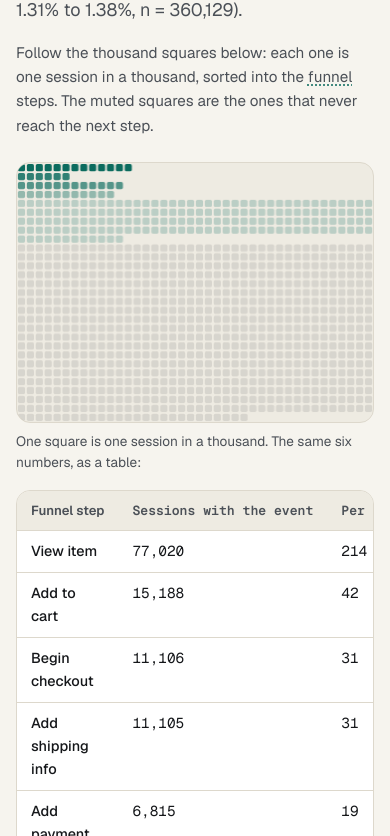
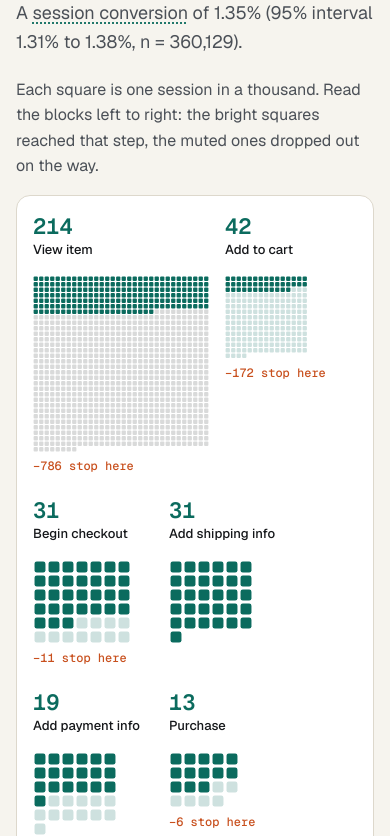
Before and after one commit to Ghostboy789/buyer-analytics, a plain HTML site: page site/index.html in a window 390 px wide. Shown: the part 272-1108 px from the top of the page. Drawn offline with Linux system fonts and the light colour scheme.

Commit message:
Site polish: funnel-step hero blocks, clearer charts, phone layouts

```diff
--- a/site/css/style.css
+++ b/site/css/style.css
@@ -567,7 +567,15 @@ main {
 
 .chart-wrap {
   margin: 0;
-  overflow: hidden;
+  overflow-x: auto;
+  overflow-y: hidden;
+}
+
+@media (max-width: 700px) {
+  /* Keep chart text readable: the chart scrolls inside its card instead of shrinking. */
+  .chart-wrap > svg {
+    min-width: 560px;
+  }
 }
 
 .chart-wrap svg {
@@ -596,59 +604,85 @@ main {
 
 .hero {
   display: grid;
-  grid-template-columns: minmax(0, 1fr) minmax(0, 1fr);
-  gap: var(--space-5);
-  align-items: center;
+  grid-template-columns: minmax(0, 1.15fr) minmax(0, 1fr);
+  gap: var(--space-4) var(--space-6);
+  align-items: end;
   margin: 0 0 var(--space-7);
+  padding-top: var(--space-4);
 }
 
 .hero-copy {
-  max-width: 34rem;
+  display: contents;
+}
+
+.hero-copy > .eyebrow,
+.hero-copy > .hero-headline {
+  grid-column: 1;
+}
+
+.hero-copy > .eyebrow {
+  grid-row: 1;
+  margin: 0;
 }
 
 .hero-headline {
+  grid-row: 2;
   font-size: var(--step-5);
   font-weight: 600;
   line-height: 1.03;
   letter-spacing: -0.03em;
-  margin: var(--space-2) 0 var(--space-3);
+  margin: 0;
   text-wrap: balance;
 }
 
+.hero-sub,
+.hero-look {
+  grid-column: 2;
+}
+
+.hero-sub {
+  grid-row: 1 / span 2;
+  align-self: end;
+  font-size: var(--step-1);
+  color: var(--ink-2);
+  margin: 0 0 var(--space-1);
+}
+
+.hero-look {
+  grid-row: 3;
+  grid-column: 1 / -1;
+  max-width: 44rem;
+  font-size: 1rem;
+  color: var(--ink-2);
+  margin: 0;
+}
+
 .hero-num {
   color: var(--accent);
   font-variant-numeric: tabular-nums;
 }
 
-.hero-sub {
-  font-size: var(--step-1);
-  color: var(--ink-2);
-  margin: 0 0 var(--space-3);
-}
-
-.hero-look {
-  font-size: 0.95rem;
-  color: var(--ink-2);
-  margin: 0;
+.nowrap {
+  white-space: nowrap;
 }
 
 .hero-visual {
+  grid-column: 1 / -1;
   min-width: 0;
+  margin: 0;
+  padding: var(--space-4);
 }
 
 .hero-canvas {
   display: block;
   width: 100%;
-  height: auto;
-  border-radius: var(--radius);
-  background: var(--surface-2);
-  border: 1px solid var(--border);
 }
 
 .hero-caption {
-  margin: var(--space-2) 0 var(--space-3);
-  font-size: 0.85rem;
-  color: var(--ink-2);
+  margin: var(--space-3) 0 0;
+  font-family: var(--font-mono);
+  font-size: var(--step--1);
+  color: var(--ink-3);
 }
 
 /* Glossary -------------------------------------------------------------- */
@@ -703,7 +737,7 @@ main {
 .kpi-grid {
   display: grid;
   grid-template-columns: repeat(auto-fit, minmax(min(100%, 168px), 1fr));
-  gap: var(--space-2);
+  gap: var(--space-3);
 }
 
 .kpi {
@@ -903,7 +937,7 @@ td.num,
 }
 
 td.num {
-  white-space: nowrap;
+  min-width: 5.5rem;
 }
 
 .data-toggle {
@@ -1200,8 +1234,34 @@ td.num {
 
 .bento {
   display: grid;
-  grid-template-columns: repeat(auto-fit, minmax(min(100%, 250px), 1fr));
+  grid-template-columns: repeat(6, minmax(0, 1fr));
   gap: var(--space-3);
+}
+
+.bento > * {
+  grid-column: span 2;
+}
+
+.bento > :nth-child(n + 4) {
+  grid-column: span 3;
+}
+
+@media (max-width: 900px) {
+  .bento > *,
+  .bento > :nth-child(n + 4) {
+    grid-column: span 3;
+  }
+
+  .bento > :last-child:nth-child(odd) {
+    grid-column: 1 / -1;
+  }
+}
+
+@media (max-width: 560px) {
+  .bento > *,
+  .bento > :nth-child(n + 4) {
+    grid-column: 1 / -1;
+  }
 }
 
 .bento-card {
@@ -1506,11 +1566,20 @@ td.num {
 @media (max-width: 900px) {
   .hero {
     grid-template-columns: minmax(0, 1fr);
-    gap: var(--space-4);
-  }
-
-  .hero-copy {
-    max-width: none;
+    gap: var(--space-3);
+  }
+
+  .hero-copy > .eyebrow,
+  .hero-copy > .hero-headline,
+  .hero-sub,
+  .hero-look {
+    grid-column: 1;
+    grid-row: auto;
+  }
+
+  .hero-visual {
+    grid-column: 1;
+    padding: var(--space-3);
   }
 }
 
@@ -1596,3 +1665,71 @@ main#content {
   margin-inline: auto;
   padding-inline: clamp(16px, 4vw, 32px);
 }
+
+/* Lab: sit in the shared column, collapse empty result slots. */
+.wrap > main#content {
+  padding-inline: 0;
+  padding-top: 0;
+}
+
+.result:empty,
+.chart-box:empty {
+  display: none;
+}
+
+.status:empty {
+  min-height: 0;
+  margin: 0;
+}
+
+/* The peeking trap: three large figures, the inflated one in the loss colour. */
+#peeking .bigstat {
+  padding: var(--space-5) var(--space-4) var(--space-4);
+}
+
+#peeking .bigstat-value {
+  font-size: clamp(2.5rem, 1.5rem + 4vw, 4rem);
+  line-height: 1;
+}
+
+#peeking .bigstat:nth-child(2) {
+  border-color: var(--lost);
+  background: var(--lost-tint);
+}
+
+#peeking .bigstat:nth-child(2) .bigstat-value {
+  color: var(--lost);
+}
+
+.wrap > .page-head {
+  padding-top: calc(var(--space-6) * 2);
+}
+
+.result .big {
+  color: var(--accent);
+  font-size: clamp(2rem, 1.4rem + 2.4vw, 3rem);
+  line-height: 1.05;
+}
+
+@media (min-width: 901px) {
+  .kpi-grid {
+    grid-template-columns: repeat(5, minmax(0, 1fr));
+  }
+}
+
+@media (max-width: 700px) {
+  .card {
+    padding: var(--space-3);
+  }
+}
+
+.kv dd {
+  white-space: nowrap;
+  font-size: 0.9rem;
+}
+
+@media (max-width: 420px) {
+  .kv dd {
+    white-space: normal;
+  }
+}
--- a/site/js/hero.js
+++ b/site/js/hero.js
@@ -1,61 +1,47 @@
-/* "Follow the thousand": a Canvas2D field of 1,000 squares.
+/* "Follow the thousand": a Canvas2D picture of the funnel as six blocks.
  *
- * One square is one session in a thousand. The squares are sorted by how far
- * each session got: a wide dim field of the sessions that never viewed an item,
- * then six small blocks, one per funnel step, ending with the sessions that
- * buy. Every number is read from the canvas data-* attributes, which the page
- * renderer fills from the JSON at runtime.
+ * One square is one session in a thousand. Block i holds the sessions that
+ * reached the step before it (block 0 holds all thousand); the bright squares
+ * went on to reach block i's step, the muted ones stayed behind. The survivors
+ * of each block travel on into the next. Every number is read from the canvas
+ * data-* attributes, which the page renderer fills from the JSON at runtime.
  *
- * The module is browser-only. It runs the sort once when the canvas scrolls
- * into view and draws the finished picture straight away when the reader asks
- * for reduced motion.
+ * Browser-only. Runs once when the canvas scrolls into view; reduced motion
+ * draws the finished picture straight away.
  */
 (function (global) {
   "use strict";
 
-  var COLS = 40;
-  var START_ROWS = 25; /* 40 x 25 = 1,000 */
-  var DURATION = 1900;
-  /* Draw order: most advanced first, so purchasers sit top-left. */
-  var ORDER = [5, 4, 3, 2, 1, 0, -1];
-  /* Stagger, as a share of DURATION, keyed by group (-1 is "never viewed"). */
-  var DELAY = { "-1": 0, 0: 0.06, 1: 0.12, 2: 0.16, 3: 0.2, 4: 0.26, 5: 0.34 };
-  /* Alpha ramp from a faint view to a solid purchase. */
-  var ALPHA = { 0: 0.22, 1: 0.4, 2: 0.54, 3: 0.68, 4: 0.84, 5: 1 };
+  var DURATION = 2400;
+  var GAP = 16;
+  var LABEL_H = 64;
 
-  function clamp(value, lo, hi) {
-    return Math.max(lo, Math.min(hi, value));
+  function clamp(v, lo, hi) {
+    return Math.max(lo, Math.min(hi, v));
   }
 
-  function easeOutCubic(t) {
+  function ease(t) {
     return 1 - Math.pow(1 - t, 3);
   }
 
-  function cssVar(name) {
+  function cssVar(name, fallback) {
     try {
-      return getComputedStyle(document.documentElement).getPropertyValue(name).trim();
+      var v = getComputedStyle(document.documentElement).getPropertyValue(name).trim();
+      return v || fallback;
     } catch (err) {
-      return "";
+      return fallback;
     }
   }
 
   function hexToRgb(hex) {
-    var value = String(hex || "").trim();
-    if (value.charAt(0) === "#") {
-      value = value.slice(1);
+    var v = String(hex || "").trim().replace("#", "");
+    if (v.length === 3) {
+      v = v.replace(/(.)/g, "$1$1");
     }
-    if (value.length === 3) {
-      value = value
-        .split("")
-        .map(function (c) {
-          return c + c;
-        })
-        .join("");
-    }
-    if (!/^[0-9a-fA-F]{6}$/.test(value)) {
+    if (!/^[0-9a-fA-F]{6}$/.test(v)) {
       return null;
     }
-    var n = parseInt(value, 16);
+    var n = parseInt(v, 16);
     return { r: (n >> 16) & 255, g: (n >> 8) & 255, b: n & 255 };
   }
 
@@ -63,39 +49,38 @@
     return "rgba(" + c.r + "," + c.g + "," + c.b + "," + a + ")";
   }
 
-  function mix(a, b, t) {
-    return {
-      r: Math.round(a.r + (b.r - a.r) * t),
-      g: Math.round(a.g + (b.g - a.g) * t),
-      b: Math.round(a.b + (b.b - a.b) * t),
-      a: a.a + (b.a - a.a) * t
-    };
+  function lerp(a, b, t) {
+    return a + (b - a) * t;
   }
 
-  /* The disjoint per-1000 counts for the six steps plus "never viewed". */
-  function groupsFor(sessions, openRaw) {
-    var cum = openRaw.map(function (value) {
-      return Math.round((value / sessions) * 1000);
+  /* Cumulative per-1000 counts, forced to be non-increasing. */
+  function cumulative(sessions, openRaw) {
+    var cum = openRaw.map(function (v) {
+      return Math.round((v / sessions) * 1000);
     });
     for (var i = 1; i < cum.length; i += 1) {
-      if (cum[i] > cum[i - 1]) {
-        cum[i] = cum[i - 1];
+      cum[i] = Math.min(cum[i], cum[i - 1]);
     }
-      cum[i] = Math.max(0, cum[i]);
+    return cum;
   }
-    var counts = [];
-    for (i = 0; i < 6; i += 1) {
-      var next = i < 5 ? cum[i + 1] : 0;
-      counts.push(Math.max(0, cum[i] - next));
+
+  function wrap(ctx, text, maxW) {
+    var words = String(text).split(" ");
+    var lines = [];
+    var line = "";
+    words.forEach(function (w) {
+      var test = line ? line + " " + w : w;
+      if (line && ctx.measureText(test).width > maxW) {
+        lines.push(line);
+        line = w;
+      } else {
+        line = test;
       }
-    var seen = counts.reduce(function (sum, value) {
-      return sum + value;
-    }, 0);
-    var never = clamp(1000 - seen, 0, 1000);
-    if (seen + never !== 1000) {
-      never += 1000 - (seen + never);
+    });
+    if (line) {
+      lines.push(line);
     }
-    return { counts: counts, never: never };
+    return lines;
   }
 
   function mount(canvas) {
@@ -106,155 +91,177 @@
     if (!ctx) {
       return;
     }
-
     var sessions = parseInt(canvas.getAttribute("data-sessions"), 10);
     var openRaw = String(canvas.getAttribute("data-open") || "")
       .split(",")
-      .map(function (value) {
-        return parseInt(value, 10);
+      .map(function (v) {
+        return parseInt(v, 10);
       });
-    if (
-      !(sessions > 0) ||
-      openRaw.length !== 6 ||
-      openRaw.some(function (value) {
-        return !isFinite(value) || value < 0;
-      })
-    ) {
+    var names = String(canvas.getAttribute("data-steps") || "").split("|");
+    if (!(sessions > 0) || openRaw.length !== 6 || openRaw.some(function (v) { return !isFinite(v) || v < 0; })) {
       return;
     }
+    var cum = cumulative(sessions, openRaw);
+    /* Block i holds the sessions that reached step i-1 (all 1,000 for block 0). */
+    var totals = cum.map(function (_, i) {
+      return i === 0 ? 1000 : cum[i - 1];
+    });
+    var widths = totals.map(function (n) {
+      return Math.max(3, Math.ceil(Math.sqrt(n)));
+    });
+    var reduced = global.matchMedia && global.matchMedia("(prefers-reduced-motion: reduce)").matches;
 
-    var accent = hexToRgb(cssVar("--accent")) || { r: 11, g: 107, b: 94 };
-    var ink = hexToRgb(cssVar("--ink")) || { r: 21, g: 23, b: 26 };
-    var reduced =
-      global.matchMedia &&
-      global.matchMedia("(prefers-reduced-motion: reduce)").matches;
+    var colours = {};
+    function readColours() {
+      colours.accent = hexToRgb(cssVar("--accent", "#0b6b5e")) || { r: 11, g: 107, b: 94 };
+      colours.ink = hexToRgb(cssVar("--ink", "#15171a")) || { r: 21, g: 23, b: 26 };
+      colours.ink2 = hexToRgb(cssVar("--ink-2", "#4b5057")) || colours.ink;
+      colours.lost = hexToRgb(cssVar("--lost", "#c8501e")) || { r: 200, g: 80, b: 30 };
+      colours.font = cssVar("--font-mono", "monospace");
+      colours.text = cssVar("--font-text", "sans-serif");
+    }
+    readColours();
 
-    var groups = groupsFor(sessions, openRaw);
-
-    /* Build the squares in draw order and lay out the finished picture. */
-    var squares = [];
-    ORDER.forEach(function (group) {
-      var count = group === -1 ? groups.never : groups.counts[group];
-      for (var c = 0; c < count; c += 1) {
-        var target =
-          group === -1
-            ? { r: ink.r, g: ink.g, b: ink.b, a: 0.1 }
-            : { r: accent.r, g: accent.g, b: accent.b, a: ALPHA[group] };
-        squares.push({
-          group: group,
-          delay: DELAY[String(group)] || 0,
-          start: { r: ink.r, g: ink.g, b: ink.b, a: 0.06 },
-          target: target
-        });
-      }
-    });
-
-    var byGroup = {};
-    ORDER.forEach(function (group) {
-      byGroup[group] = [];
-    });
-    squares.forEach(function (square) {
-      byGroup[square.group].push(square);
-    });
-
-    var row = 0;
-    var col = 0;
-    ORDER.forEach(function (group) {
-      var list = byGroup[group];
-      if (!list.length) {
-        return;
-      }
-      if (col !== 0) {
-        row += 1;
-        col = 0;
-      }
-      list.forEach(function (square) {
-        square.fcol = col;
-        square.frow = row;
-        col += 1;
-        if (col >= COLS) {
-          col = 0;
-          row += 1;
-        }
-      });
-    });
-    var rows = row + (col > 0 ? 1 : 0);
-    var maxRows = Math.max(rows, START_ROWS);
-    squares.forEach(function (square, index) {
-      square.scol = index % COLS;
-      square.srow = Math.floor(index / COLS);
-    });
-
-    var width = 0;
-    var height = 0;
+    var L = null; /* layout */
     var frame = null;
     var started = false;
+    var progress = 0;
 
-    function measure() {
+    function layout() {
       var rect = canvas.getBoundingClientRect();
-      var cssWidth = Math.round(rect.width) || canvas.clientWidth || 640;
-      var cssHeight = Math.round((cssWidth * maxRows) / COLS);
-      width = cssWidth;
-      height = Math.max(120, cssHeight);
+      var W = Math.round(rect.width) || canvas.clientWidth || 640;
+      var rows = W >= 640 ? [[0, 1, 2, 3, 4, 5]] : [[0, 1], [2, 3], [4, 5]];
+      var slotMin = W >= 640 ? 96 : 120;
+      var pos = [];
+      var y = 0;
+      rows.forEach(function (row) {
+        /* Largest cell size at which this row fits. */
+        var cell;
+        for (cell = 14; cell > 3; cell -= 0.5) {
+          var sum = 0;
+          row.forEach(function (i) {
+            sum += Math.max(widths[i] * cell, slotMin);
+          });
+          if (sum + GAP * (row.length - 1) <= W) {
+            break;
+          }
+        }
+        var x = 0;
+        var tallest = 0;
+        row.forEach(function (i) {
+          var h = Math.ceil(totals[i] / widths[i]);
+          pos[i] = { x: x, y: y, w: widths[i], h: h, cell: cell, slot: Math.max(widths[i] * cell, slotMin) };
+          x += pos[i].slot + GAP;
+          tallest = Math.max(tallest, h * cell);
+        });
+        y += LABEL_H + tallest + (rows.length > 1 ? 44 : 24);
+      });
+      L = { W: W, H: Math.ceil(y), pos: pos };
       var dpr = Math.min(global.devicePixelRatio || 1, 2);
-      canvas.width = Math.round(width * dpr);
-      canvas.height = Math.round(height * dpr);
+      canvas.width = Math.round(L.W * dpr);
+      canvas.height = Math.round(L.H * dpr);
+      canvas.style.height = L.H + "px";
       ctx.setTransform(dpr, 0, 0, dpr, 0, 0);
     }
 
-    function draw(progress) {
-      ctx.clearRect(0, 0, width, height);
-      var cell = Math.min(width / COLS, height / maxRows);
-      var size = cell * 0.8;
-      var radius = Math.max(1, cell * 0.18);
-      var gridW = COLS * cell;
-      var gridH = rows * cell;
-      var startH = START_ROWS * cell;
-      var offX = (width - gridW) / 2;
-      var offY = (height - gridH) / 2;
-      var startOffY = (height - startH) / 2;
+    function square(i, k) {
+      var p = L.pos[i];
+      return {
+        x: p.x + (k % p.w) * p.cell,
+        y: p.y + LABEL_H + Math.floor(k / p.w) * p.cell
+      };
+    }
 
-      for (var i = 0; i < squares.length; i += 1) {
-        var square = squares[i];
-        var span = 1 - square.delay;
-        var local = span > 0 ? clamp((progress - square.delay) / span, 0, 1) : 1;
-        var t = easeOutCubic(local);
-        var sx = offX + square.scol * cell + (cell - size) / 2;
-        var sy = startOffY + square.srow * cell + (cell - size) / 2;
-        var fx = offX + square.fcol * cell + (cell - size) / 2;
-        var fy = offY + square.frow * cell + (cell - size) / 2;
-        var x = sx + (fx - sx) * t;
-        var y = sy + (fy - sy) * t;
-        var colour = mix(square.start, square.target, t);
-        ctx.fillStyle = rgba(colour, colour.a);
+    function box(x, y, size, radius) {
+      if (typeof ctx.roundRect === "function") {
         ctx.beginPath();
-        if (typeof ctx.roundRect === "function") {
         ctx.roundRect(x, y, size, size, radius);
       } else {
+        ctx.beginPath();
         ctx.rect(x, y, size, size);
       }
       ctx.fill();
     }
+
+    function draw(t) {
+      ctx.clearRect(0, 0, L.W, L.H);
+      var muted = rgba(colours.ink, 0.16);
+      var bright = rgba(colours.accent, 1);
+
+      for (var i = 0; i < 6; i += 1) {
+        var start = i * 0.12;
+        var local = clamp((t - start) / 0.4, 0, 1);
+        var e = ease(local);
+        var p = L.pos[i];
+        var size = p.cell * 0.78;
+        var inset = (p.cell - size) / 2;
+        var radius = Math.max(1, p.cell * 0.16);
+
+        /* Block 0 appears at once; its bright squares light up as stage 0 runs. */
+        for (var k = 0; k < totals[i]; k += 1) {
+          var to = square(i, k);
+          var x = to.x + inset;
+          var y = to.y + inset;
+          var survives = k < cum[i];
+          if (i === 0) {
+            ctx.fillStyle = survives && e > 0 ? bright : muted;
+            if (survives && e > 0 && e < 1) {
+              ctx.fillStyle = rgba(colours.accent, lerp(0.16, 1, e));
+            }
+          } else {
+            if (local <= 0) {
+              continue;
+            }
+            var from = square(i - 1, k);
+            x = lerp(from.x, to.x, e) + inset;
+            y = lerp(from.y, to.y, e) + inset;
+            /* Those that stop here fade to muted as they land. */
+            var settle = survives ? 1 : clamp((e - 0.55) / 0.45, 0, 1);
+            ctx.fillStyle = survives ? bright : rgba(colours.accent, lerp(1, 0.2, settle));
+            if (!survives && settle >= 1) {
+              ctx.fillStyle = muted;
+            }
+          }
+          box(x, y, size, radius);
         }
 
-    function render(progress) {
-      measure();
-      draw(progress);
+        /* Labels: count per 1,000, then the step name. */
+        var labelOn = i === 0 || local > 0;
+        ctx.globalAlpha = labelOn ? 1 : 0;
+        ctx.textBaseline = "alphabetic";
+        ctx.fillStyle = rgba(colours.accent, 1);
+        ctx.font = "600 22px " + colours.font;
+        ctx.fillText(String(cum[i]), p.x, p.y + 22);
+        ctx.fillStyle = rgba(colours.ink, 1);
+        ctx.font = "500 13px " + colours.text;
+        wrap(ctx, names[i] || "", p.slot).forEach(function (line, n) {
+          ctx.fillText(line, p.x, p.y + 42 + n * 15);
+        });
+        var left = totals[i] - cum[i];
+        if (left > 0 && local >= 1) {
+          ctx.fillStyle = rgba(colours.lost, 1);
+          ctx.font = "500 12px " + colours.font;
+          ctx.fillText("\u2212" + left + " stop here", p.x, p.y + LABEL_H + p.h * p.cell + 18);
+        }
+        ctx.globalAlpha = 1;
+      }
     }
 
-    function animate() {
-      var startTime = null;
+    function render(t) {
+      layout();
+      progress = t;
+      draw(t);
+    }
+
+    function run() {
+      var t0 = null;
       function step(now) {
-        if (startTime === null) {
-          startTime = now;
+        if (t0 === null) {
+          t0 = now;
         }
-        var progress = clamp((now - startTime) / DURATION, 0, 1);
+        progress = clamp((now - t0) / DURATION, 0, 1);
         draw(progress);
-        if (progress < 1) {
-          frame = global.requestAnimationFrame(step);
-        } else {
-          frame = null;
-        }
+        frame = progress < 1 ? global.requestAnimationFrame(step) : null;
       }
       frame = global.requestAnimationFrame(step);
     }
@@ -266,55 +273,62 @@
       started = true;
       if (reduced || typeof global.requestAnimationFrame !== "function") {
         render(1);
-        return;
+      } else {
+        run();
       }
-      animate();
     }
 
-    var resizeTimer = null;
+    var timer = null;
     global.addEventListener("resize", function () {
-      if (resizeTimer) {
-        global.clearTimeout(resizeTimer);
-      }
-      resizeTimer = global.setTimeout(function () {
+      global.clearTimeout(timer);
+      timer = global.setTimeout(function () {
         if (frame) {
           global.cancelAnimationFrame(frame);
           frame = null;
         }
-        if (started) {
-          render(1);
-        } else {
-          measure();
-          draw(reduced ? 1 : 0);
-        }
+        render(started ? 1 : 0);
       }, 150);
     });
+
+    /* Re-read the colours when the theme changes. */
+    function recolour() {
+      readColours();
+      if (L && !frame) {
+        draw(progress);
+      }
+    }
+    if (typeof MutationObserver === "function") {
+      new MutationObserver(recolour).observe(document.documentElement, {
+        attributes: true,
+        attributeFilter: ["data-theme", "class", "style"]
+      });
+    }
+    if (global.matchMedia) {
+      var mq = global.matchMedia("(prefers-color-scheme: dark)");
+      if (mq.addEventListener) {
+        mq.addEventListener("change", recolour);
+      }
+    }
 
     if (reduced) {
       start();
       return;
     }
-
+    render(0);
     if (typeof global.IntersectionObserver === "function") {
       var observer = new global.IntersectionObserver(function (entries) {
-        for (var i = 0; i < entries.length; i += 1) {
-          if (entries[i].isIntersecting) {
+        if (entries.some(function (en) { return en.isIntersecting; })) {
           observer.disconnect();
           start();
-            return;
-          }
         }
       });
       observer.observe(canvas);
-      /* Draw the unsorted field while the reader scrolls toward it. */
-      render(0);
     } else {
       start();
     }
   }
 
   var api = { mount: mount };
-
   if (typeof window !== "undefined") {
     window.Hero = api;
   }
--- a/site/js/pages.js
+++ b/site/js/pages.js
@@ -94,7 +94,7 @@
   function chartCard(title, chart, meaning, table) {
     return card(
       title,
-      '<div class="chart-wrap">' +
+      '<div class="chart-wrap" tabindex="0" role="group" aria-label="Chart (scrolls sideways on narrow screens)">' +
         chart +
         "</div>" +
         (meaning ? '<p class="meaning"><span class="meaning-label">What this means</span> ' + meaning + "</p>" : "") +
@@ -322,9 +322,9 @@
       '<section class="hero">' +
       '<div class="hero-copy" data-reveal>' +
       '<p class="eyebrow">Overview</p>' +
-      '<h1 class="display hero-headline">Of every 1,000 ' +
+      '<h1 class="display hero-headline">Of every 1,000 <span class="nowrap">' +
       term("session", "sessions") +
-      ', <span class="hero-num">' +
+      ',</span> <span class="hero-num">' +
       nBuy +
       "</span> buy.</h1>" +
       '<p class="hero-sub">A ' +
@@ -338,22 +338,28 @@
       ", n = " +
       C.formatInt(k.session_conversion.n) +
       ").</p>" +
-      '<p class="hero-look">Follow the thousand squares below: each one is one session in a thousand, sorted into the ' +
-      term("closed_funnel", "funnel") +
-      " steps. The muted squares are the ones that never reach the next step.</p>" +
+      '<p class="hero-look">Each square is one session in a thousand. Read the blocks left to right: the bright squares reached that step, the muted ones dropped out on the way.</p>' +
       "</div>" +
-      '<div class="hero-visual" data-reveal>' +
-      '<canvas class="hero-canvas" data-hero role="img" aria-label="A field of one thousand squares, one for every thousand sessions, sorted by how far each session got. ' +
+      '<div class="hero-visual card" data-reveal>' +
+      '<canvas class="hero-canvas" data-hero role="img" aria-label="Six blocks of squares, one per funnel step, each square a session in a thousand. ' +
       nBuy +
       ' of the thousand reach the purchase step; most never view an item." data-sessions="' +
       sessions +
       '" data-open="' +
       overall.open_reached.join(",") +
+      '" data-steps="' +
+      esc(
+        steps
+          .map(function (step) {
+            return prettyStep(step);
+          })
+          .join("|")
+      ) +
       '" data-purchase="' +
       nBuy +
       '"></canvas>' +
-      '<p class="hero-caption">One square is one session in a thousand. The same six numbers, as a table:</p>' +
-      heroTable +
+      '<p class="hero-caption">Each block redraws the sessions that reached the one before it.</p>' +
+      details("Exact numbers", heroTable) +
       "</div>" +
       "</section>";
 
```
Also changed, not shown: site/js/charts.js (+29 -77 lines). Lines whose indentation alone changed are shown as unchanged.
